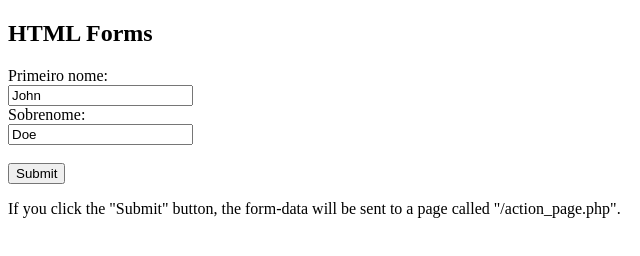
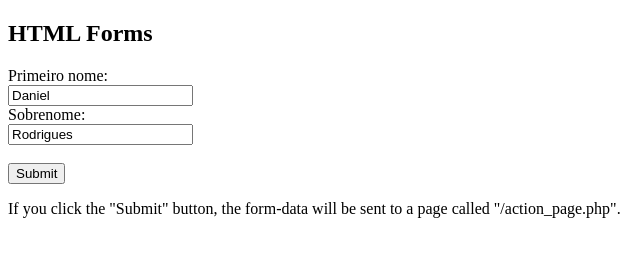
Before and after one commit to Daniel-Rodrigues18/Daniel-Rodrigues18.github.io, a plain HTML site: page index.html in a window 1280 px wide. Shown: the full height of the page, 0-640 px from the left. Drawn offline with Linux system fonts and the light colour scheme.

Commit message:
Create index.html

```diff
--- a/index.html
+++ b/index.html
@@ -6,9 +6,9 @@
 
 <form action="/action_page.php">
   <label for="fname">Primeiro nome:</label><br>
-  <input type="text" id="fname" name="fname" value="John"><br>
+  <input type="text" id="fname" name="fname" value="Daniel"><br>
   <label for="lname">Sobrenome:</label><br>
-  <input type="text" id="lname" name="lname" value="Doe"><br><br>
+  <input type="text" id="lname" name="lname" value="Rodrigues"><br><br>
   <input type="submit" value="Submit">
 </form>
 
```
